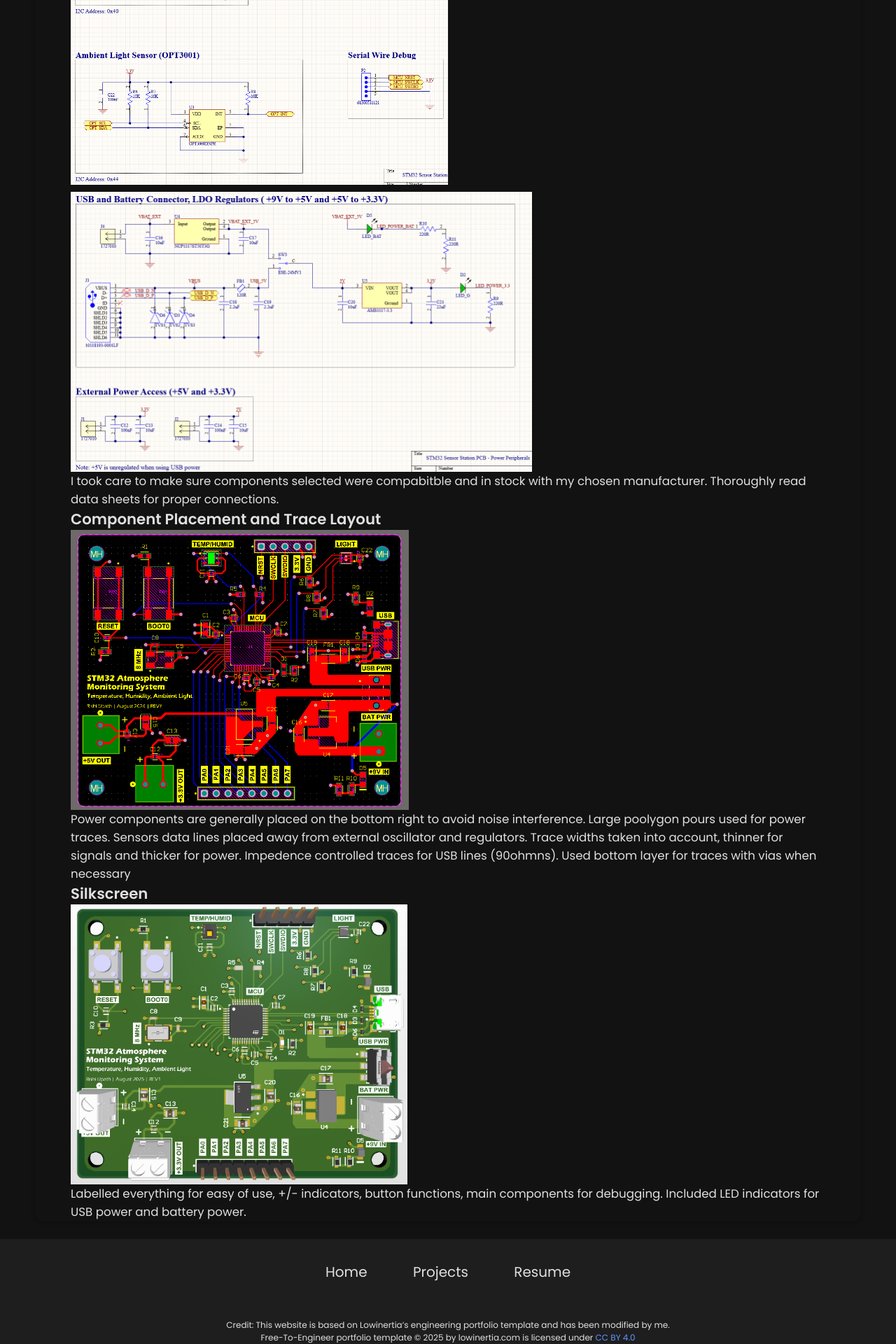
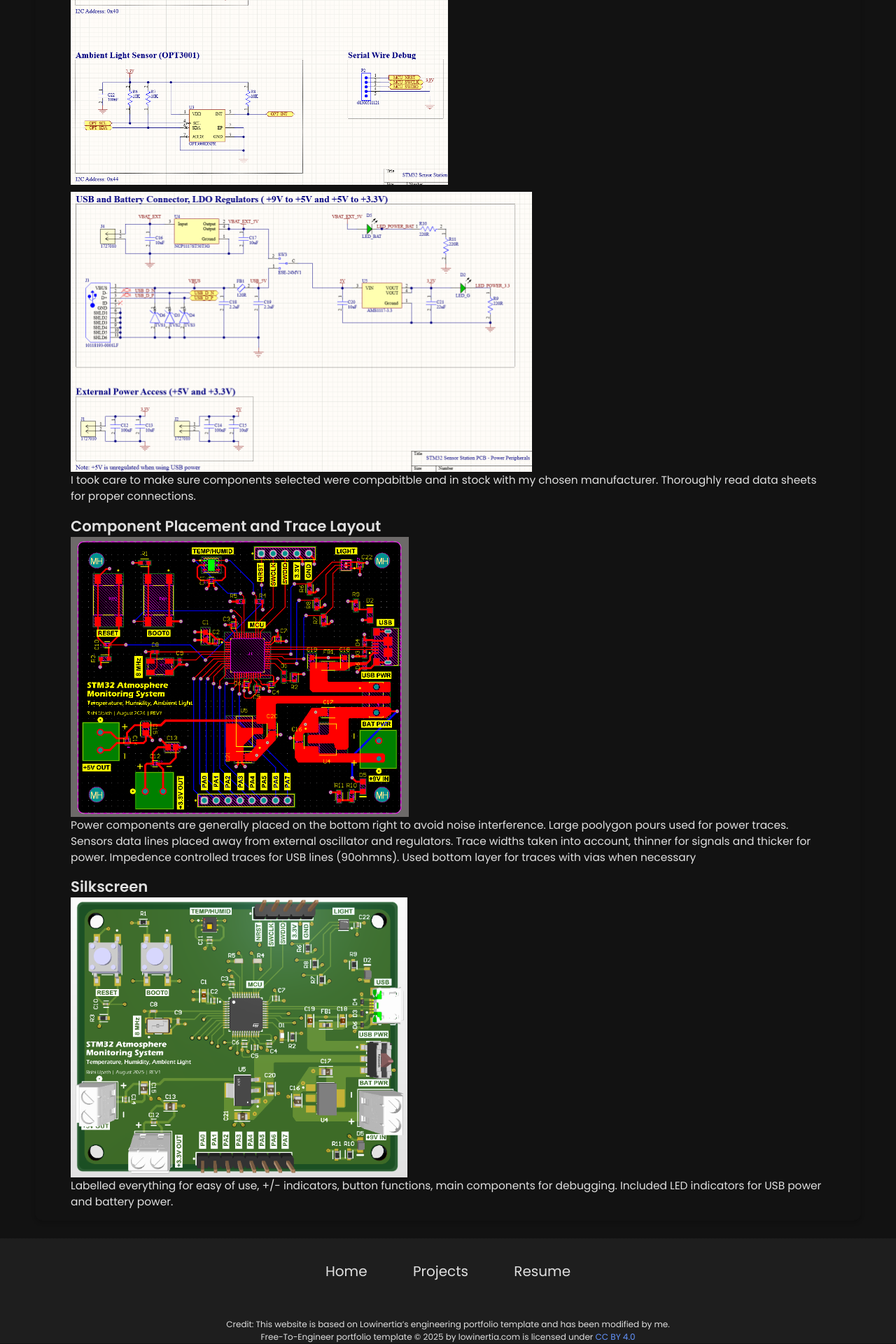
Before and after one commit to rishiupath/rishiupath.github.io, a Jekyll site: the page built from _projects/Atmosphere-Monitoring-Station/index.md, in a window 1280 px wide. Shown: the part 1313-3233 px from the top of the page at 70% size. Built offline with Jekyll 4.4.1, drawn with Linux system fonts in a browser that asks for light colours.

```diff
--- a/_projects/Atmosphere-Monitoring-Station/index.md
+++ b/_projects/Atmosphere-Monitoring-Station/index.md
@@ -15,16 +15,16 @@ main-image: /3Dpcb.png
 
 {% include image-gallery.html images="Schem_mcu.png, Schem_modules.png, Schem_power.png" height="400" %}
 
-### I took care to make sure components selected were compabitble and in stock with my chosen manufacturer. Thoroughly read data sheets for proper connections.
+I took care to make sure components selected were compabitble and in stock with my chosen manufacturer. Thoroughly read data sheets for proper connections.
 
 ## Component Placement and Trace Layout
 
 {% include image-gallery.html images="Trace.png" height="400" %}
 
-### Power components are generally placed on the bottom right to avoid noise interference. Large poolygon pours used for power traces. Sensors data lines placed away from external oscillator and regulators. Trace widths taken into account, thinner for signals and thicker for power. Impedence controlled traces for USB lines (90ohmns). Used bottom layer for traces with vias when necessary
+Power components are generally placed on the bottom right to avoid noise interference. Large poolygon pours used for power traces. Sensors data lines placed away from external oscillator and regulators. Trace widths taken into account, thinner for signals and thicker for power. Impedence controlled traces for USB lines (90ohmns). Used bottom layer for traces with vias when necessary
 
 ## Silkscreen
 
 {% include image-gallery.html images="3Dpcb.png" height="400" %}
 
-### Labelled everything for easy of use, +/- indicators, button functions, main components for debugging. Included LED indicators for USB power and battery power.
+Labelled everything for easy of use, +/- indicators, button functions, main components for debugging. Included LED indicators for USB power and battery power.
```
